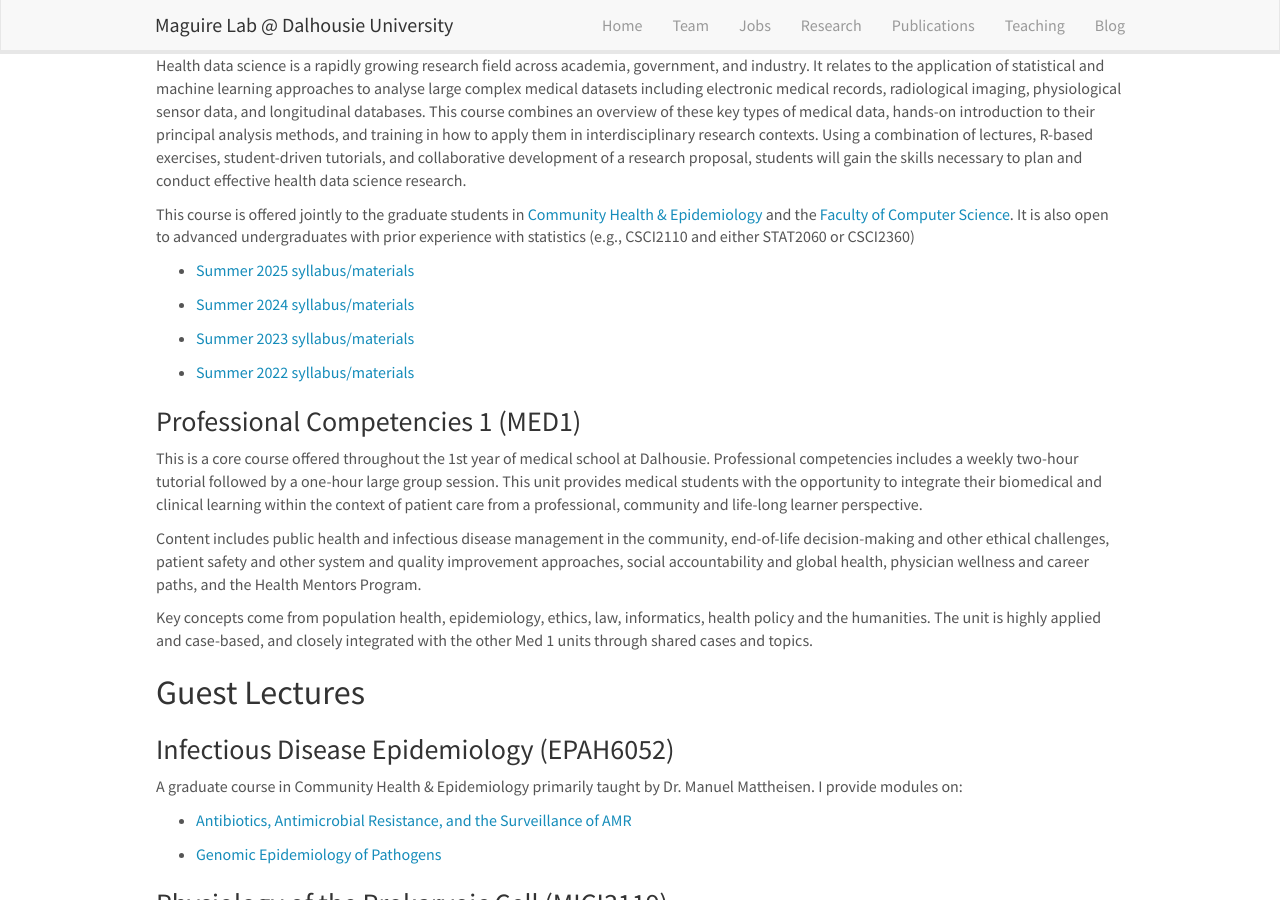
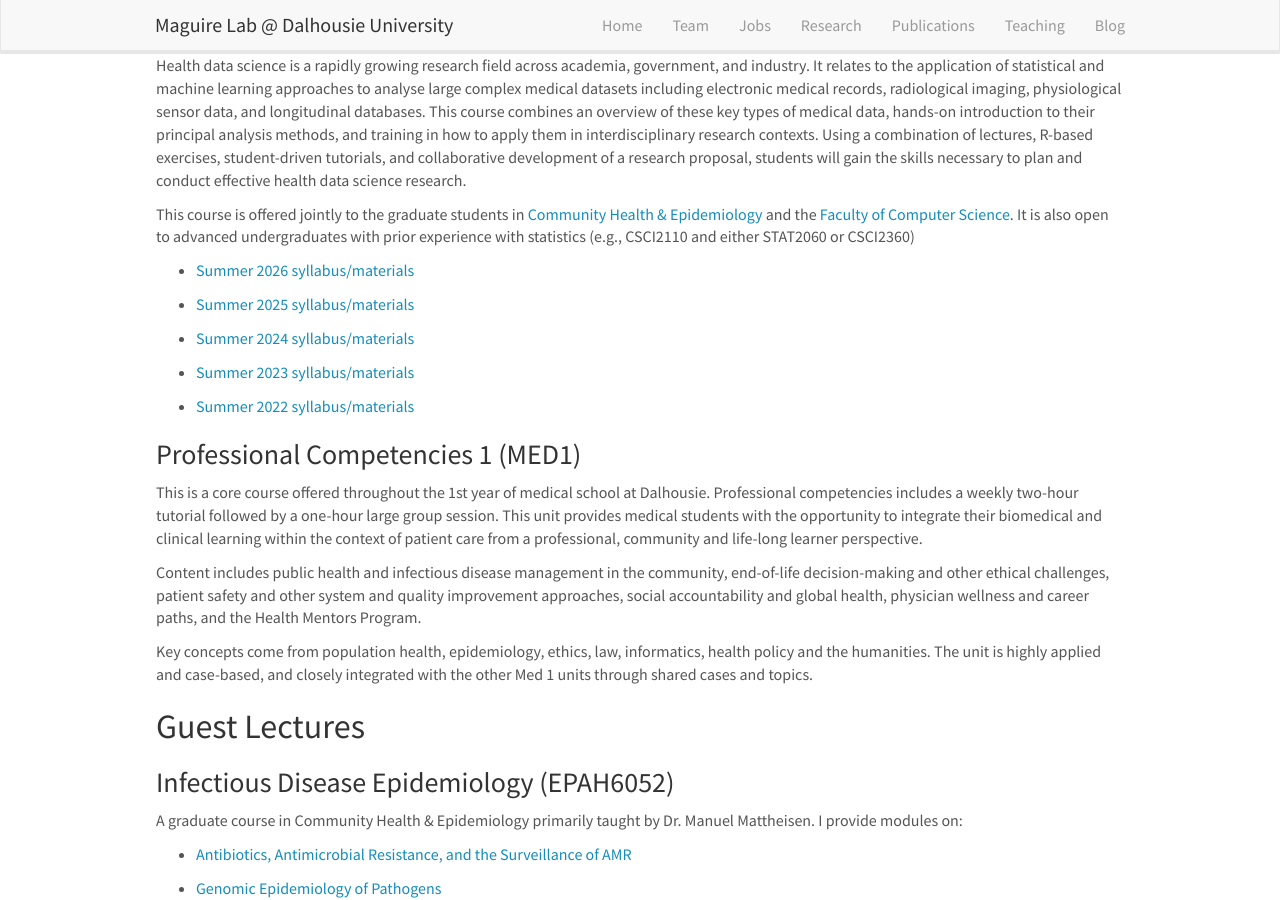
Before and after one commit to maguire-lab/maguire-lab.github.io, a Jekyll site: the page built from _pages/teaching.md, in a window 1280 px wide and 900 px high, scrolled down 604 px. Built offline with Jekyll 4.4.1, drawn with Linux system fonts in a browser that asks for light colours; nearby versions of some CDN libraries.

Commit message:
add course link

```diff
--- a/_pages/teaching.md
+++ b/_pages/teaching.md
@@ -34,6 +34,7 @@ Health data science is a rapidly growing research field across academia, governm
 This course is offered jointly to the graduate students in [Community Health & Epidemiology](https://www.dal.ca/academics/programs/graduate/community-health-epidemiology/program-details/courses.html) and the [Faculty of Computer Science](https://www.dal.ca/faculty/computerscience/graduate-programs.html).
 It is also open to advanced undergraduates with prior experience with statistics (e.g., CSCI2110 and either STAT2060 or CSCI2360)
 
+- [Summer 2026 syllabus/materials](https://maguire-lab.github.io/health_data_science_research_2026/)
 
 - [Summer 2025 syllabus/materials](https://maguire-lab.github.io/health_data_science_research_2025/)
 
```
